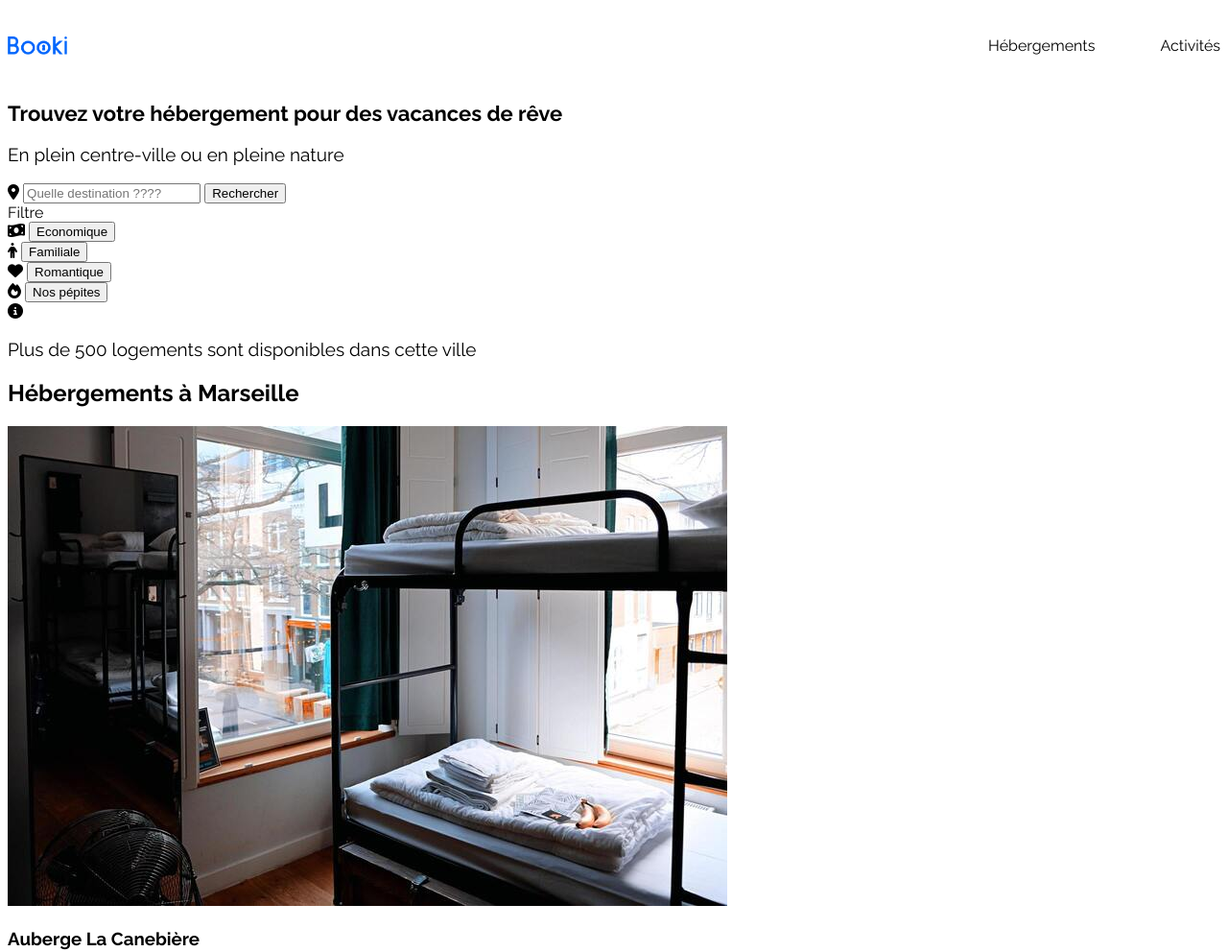
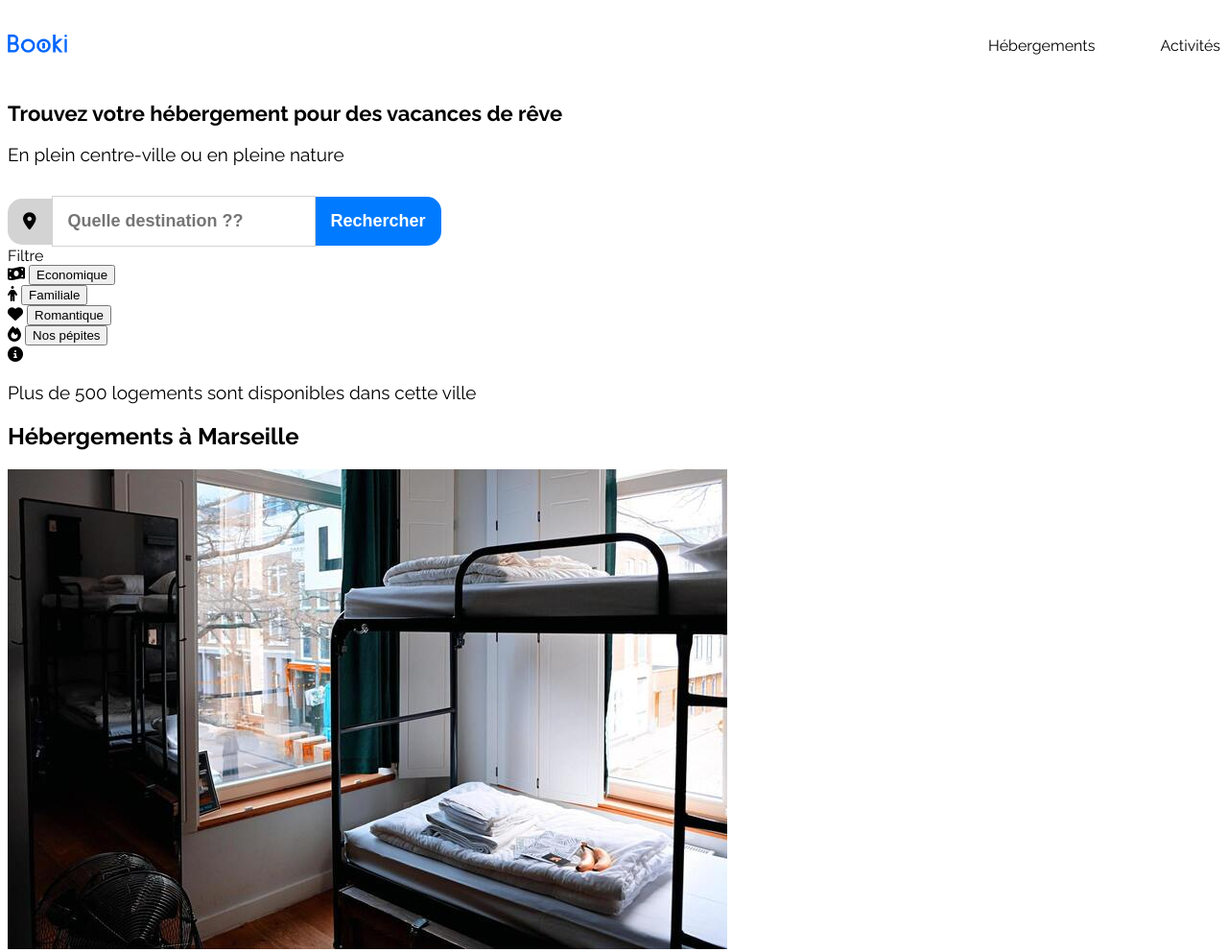
Before and after one commit to Imugiii/Booki, a plain HTML site: page index.html in a window 1280 px wide. Shown: the top 992 px of the page at 96% size. Drawn offline with Linux system fonts and the light colour scheme.

Commit message:
Readme et modif du css pas fou

```diff
--- a/index.html
+++ b/index.html
@@ -15,7 +15,7 @@
     </head>
     <body>
         <header>
-            <img src="image/logo/Booki.png" alt="Logo Booki">
+            <a href="#"><img src="image/logo/Booki.png" alt="Logo Booki"></a>
             <nav>
                 <ul>
                     <li><a href="#hebergements">Hébergements</a></li>
@@ -29,34 +29,34 @@
                 <p>En plein centre-ville ou en pleine nature</p>
                 <div class="search">
                     <i class="fa-solid fa-location-dot"></i>
-                    <input type="text" placeholder="Quelle destination ????">
-                    <button type="submit" class="search-place">Rechercher</button>
+                    <input type="text" placeholder="Quelle destination ??">
+                    <button type="submit">Rechercher</button>
                 </div>
                 <span>Filtre</span>
                 <div class="filter" id="filter">
                     <ul>
                         <li>
                             <i class="fa-solid fa-money-bill-wave"></i>
-                            <button type="button" class="filter-button">Economique</button>
+                            <button type="button">Economique</button>
                         </li>
                         <li>
                             <i class="fa-solid fa-person"></i>
-                            <button type="button" class="filter-button">Familiale</button>
+                            <button type="button">Familiale</button>
                         </li>
                         <li>
                             <i class="fa-solid fa-heart"></i>
-                            <button type="button" class="filter-button">Romantique</button>
+                            <button type="button">Romantique</button>
                         </li>
                         <li>
                             <i class="fa-solid fa-fire"></i>
-                            <button type="button" class="filter-button">Nos pépites</button>
+                            <button type="button">Nos pépites</button>
                         </li>
                     </ul>
                 </div>
                 <i class="fa-solid fa-circle-info"></i>
                 <p>Plus de 500 logements sont disponibles dans cette ville</p>
             </section>
-            <section id="hebergement">
+            <section id="places">
                 <h2>Hébergements à Marseille</h2>
                 <ul>
                     <li>
@@ -195,7 +195,7 @@
                     </li>
                 </ul>
             </aside>
-            <section id="activite">
+            <section id="activitys">
                 <ul>
                     <li>
                         <a href="#">
--- a/style.css
+++ b/style.css
@@ -55,3 +55,38 @@ h1 {
     font-size: 1.9rem;
     font-weight: 400;
 }
+
+.search {
+    display: flex;
+    align-items: center;
+    margin-top: 3.2rem;
+}
+
+.search i {
+    display: flex;
+    padding: 1.5rem 1.6rem 1.5rem 1.6rem;
+    font-size: 1.8rem;
+    background-color: lightgrey;
+    border-top-left-radius: 15px;
+    border-bottom-left-radius: 15px;
+}
+
+
+.search input {
+    padding: 1.5rem 1.6rem 1.5rem 1.6rem;
+    border: lightgray 1px solid;
+    font-size: 1.8rem;
+    font-weight: 700;
+}
+
+.search button {
+    padding: 1.5rem 1.6rem 1.5rem 1.6rem;
+    background-color: #007bff;
+    color: white;
+    border: none;
+    border-top-right-radius: 15px;
+    border-bottom-right-radius: 15px;
+    font-size: 1.8rem;
+    font-weight: 700;
+    cursor: pointer;
+}
```
Also changed, not shown: 1 other file.
